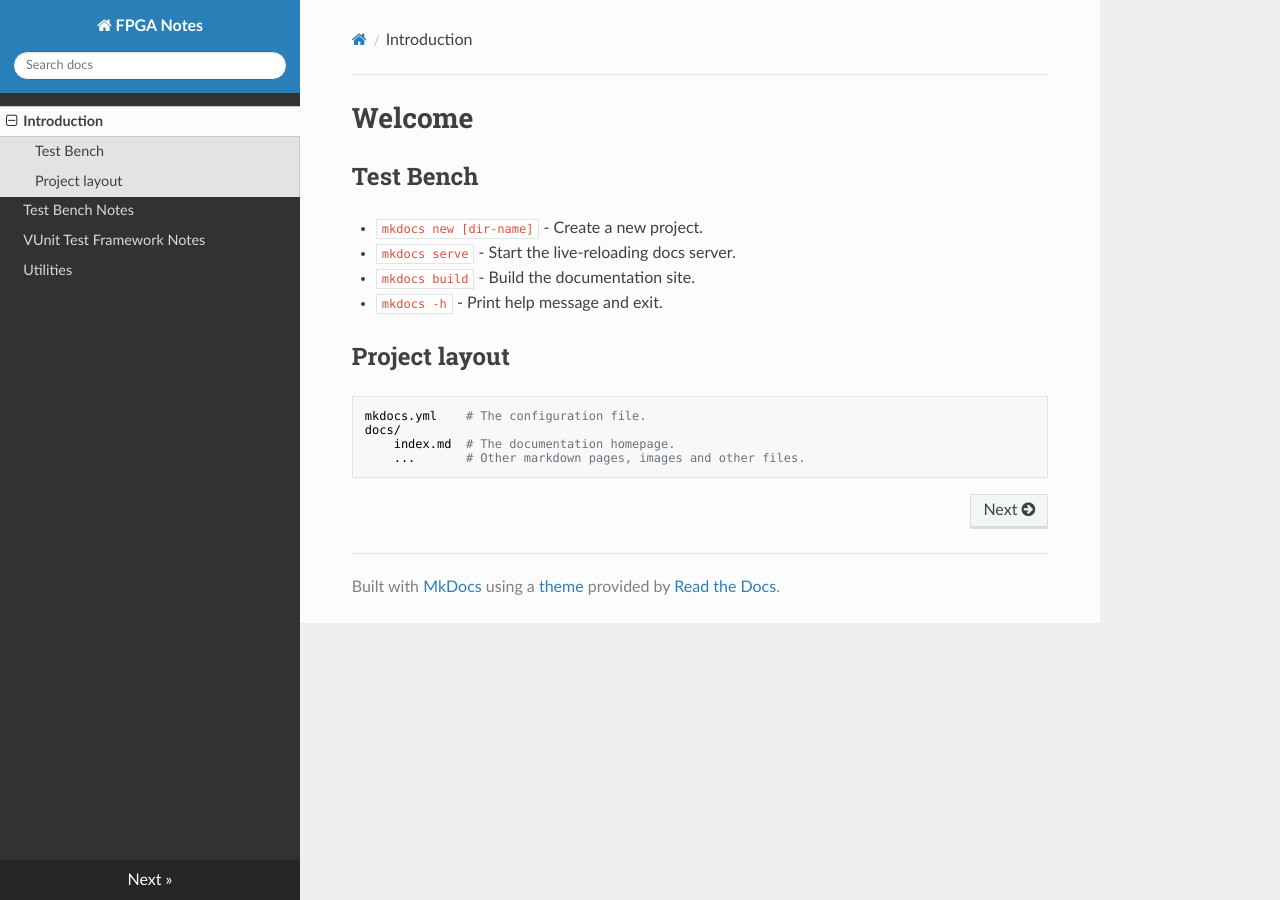
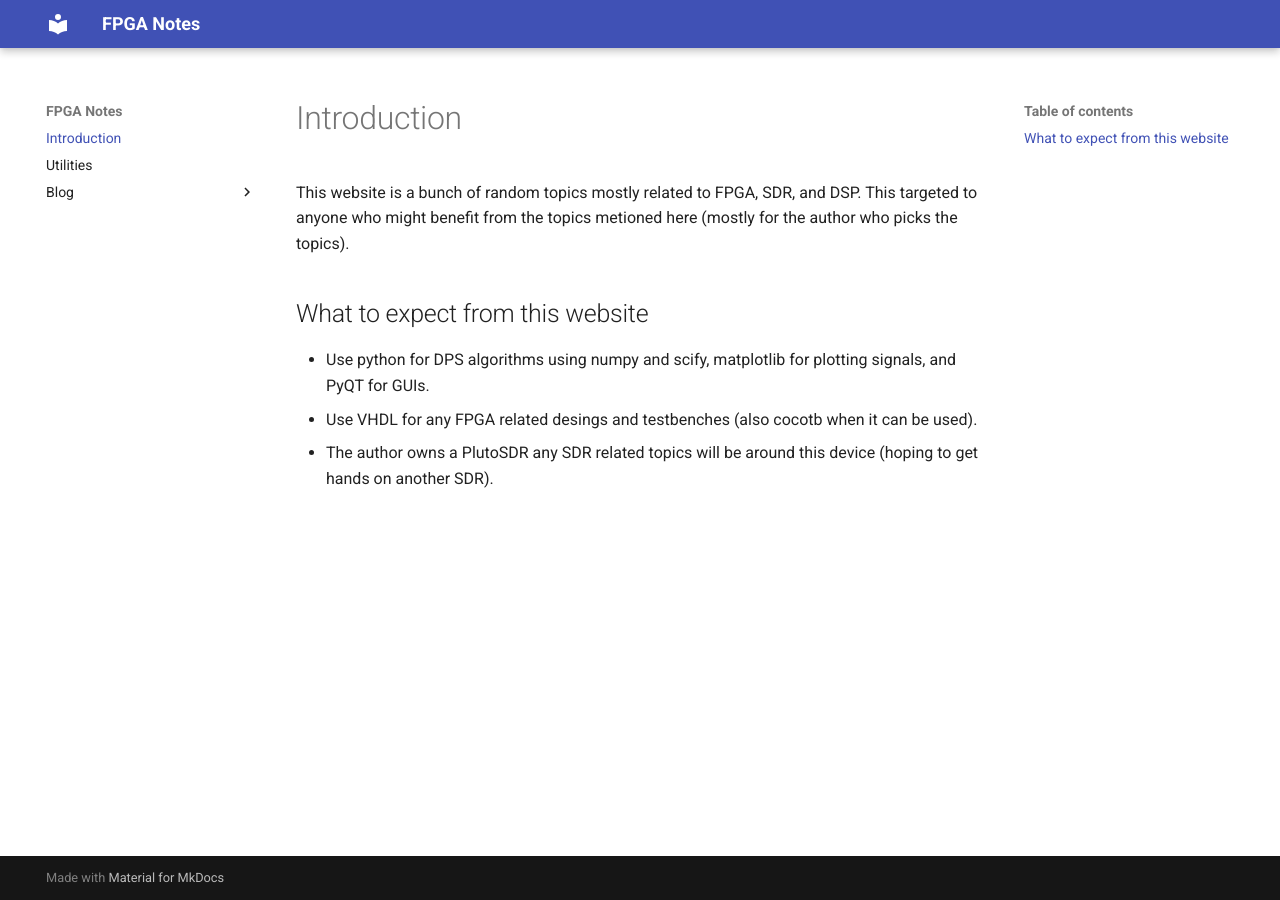
Before and after one commit to sebram99/fpgawebpage, an MkDocs documentation site: the page built from docs/index.md, in a window 1280 px wide. Built offline with MkDocs 1.6.1 and Material for MkDocs 9.7.7, drawn with Linux system fonts in a browser that asks for light colours; nearby versions of some CDN libraries.

Commit message:
added blog support

```diff
--- a/docs/index.md
+++ b/docs/index.md
@@ -1,15 +1,10 @@
-# Welcome
+# Introduction
 
-## Test Bench
+This website is a bunch of random topics mostly related to FPGA, SDR, and DSP. This targeted to anyone who might
+benefit from the topics metioned here (mostly for the author who picks the topics).
 
-* `mkdocs new [dir-name]` - Create a new project.
-* `mkdocs serve` - Start the live-reloading docs server.
-* `mkdocs build` - Build the documentation site.
-* `mkdocs -h` - Print help message and exit.
+## What to expect from this website
 
-## Project layout
-
-    mkdocs.yml    # The configuration file.
-    docs/
-        index.md  # The documentation homepage.
-        ...       # Other markdown pages, images and other files.
+- Use python for DPS algorithms using numpy and scify, matplotlib for plotting signals, and PyQT for GUIs.
+- Use VHDL for any FPGA related desings and testbenches (also cocotb when it can be used).
+- The author owns a PlutoSDR any SDR related topics will be around this device (hoping to get hands on another SDR).
--- a/mkdocs.yml
+++ b/mkdocs.yml
@@ -2,8 +2,11 @@
 site_url: https://sebram99.github.io/fpgawebpage/
 nav:
     - Introduction: index.md
-    - Test Bench Notes: TestBenchNotes.md
-    - VUnit Test Framework Notes: VUnitTestFramework.md
     - Utilities: Utilities.md
+    - Blog:
+      - blog/index.md
 
-theme: readthedocs
+theme: material
+
+plugins:
+  - blog
```
Also changed, not shown: docs/TestBenchNotes.md (deleted, +0 -19 lines), docs/VUnitTestFramework.md (deleted, +0 -19 lines), docs/blog/index.md (added, +1 -0 lines).
